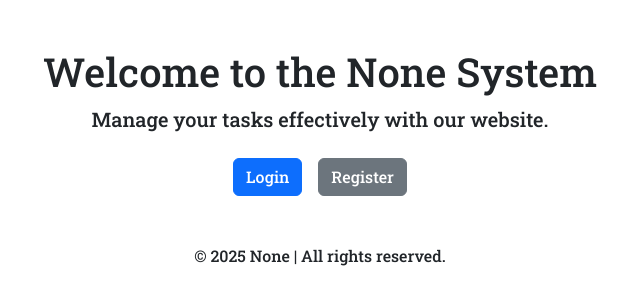
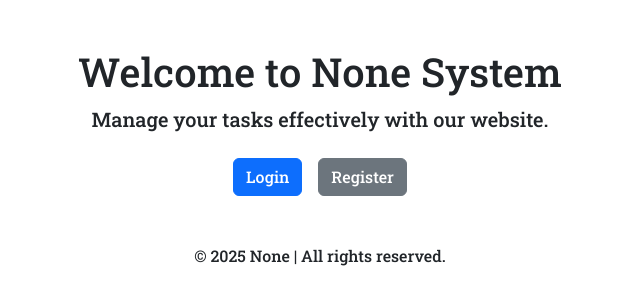
Before and after one commit to Mohammadreza-Mos-hafian/Task_Management, a Flask app: page / in a window 1280 px wide. Shown: the part 53-358 px from the top of the page, without its empty margins (320-960 px from the left). Run offline with Flask 3, Linux system fonts and the light colour scheme; parts of the project's set-up code (start-up, migrations or seed data) failed here and were passed over; some libraries are stand-ins or nearby versions.

Commit message:
app name

```diff
--- a/templates/dashboard.html
+++ b/templates/dashboard.html
@@ -6,7 +6,7 @@
 
 {% block content %}
     <div class="container mt-5">
-        <h2 class="text-center">Welcome to the dashboard</h2>
+        <h2 class="text-center">Welcome to {{ config["APP_NAME"] }} dashboard</h2>
 
         <div class="row mt-4 d-flex justify-content-center">
             <div class="col-md-4">
--- a/templates/index.html
+++ b/templates/index.html
@@ -6,7 +6,7 @@
 
 {% block content %}
     <div class="container text-center mt-5">
-        <h1>Welcome to the {{ config["APP_NAME"] }} System</h1>
+        <h1>Welcome to {{ config["APP_NAME"] }} System</h1>
 
         <p class="lead fw-normal">Manage your tasks effectively with our website.</p>
 
```
